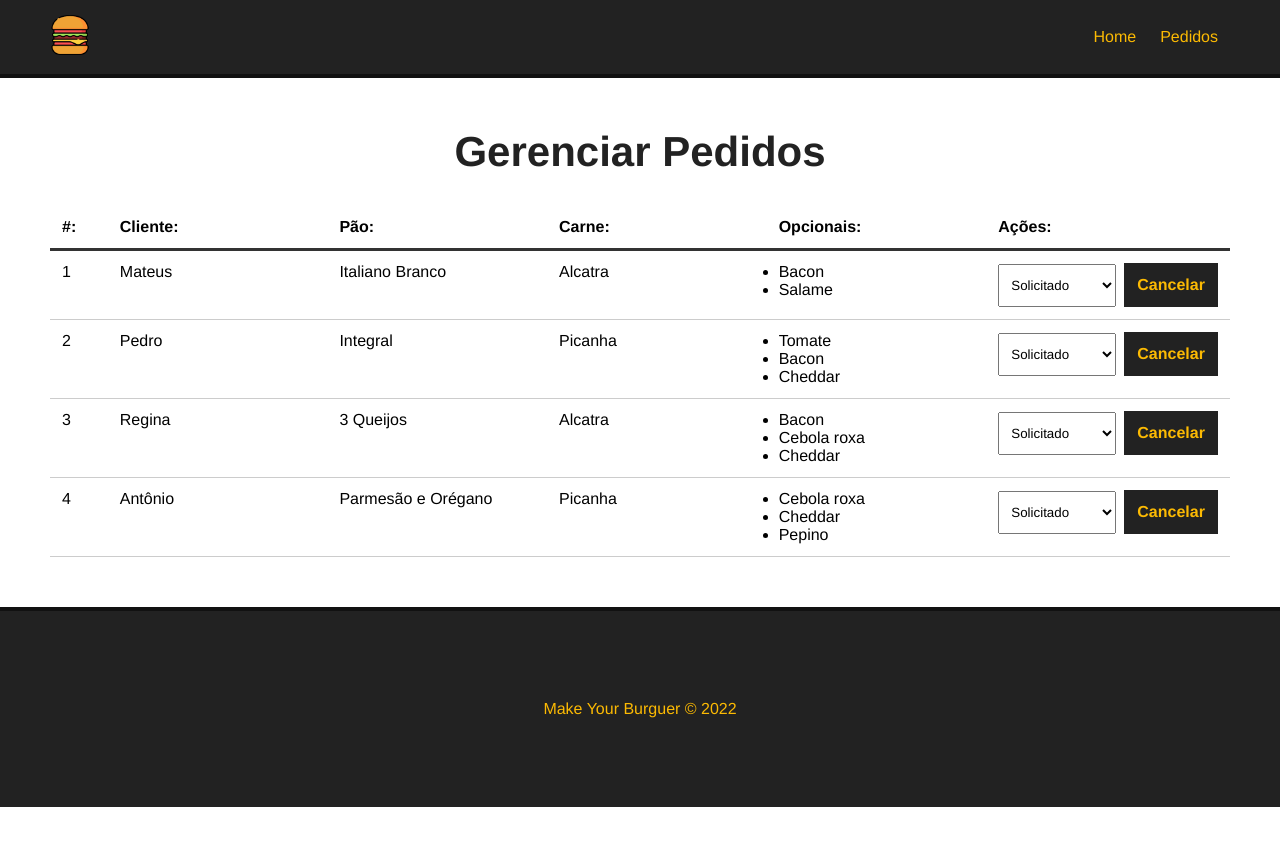
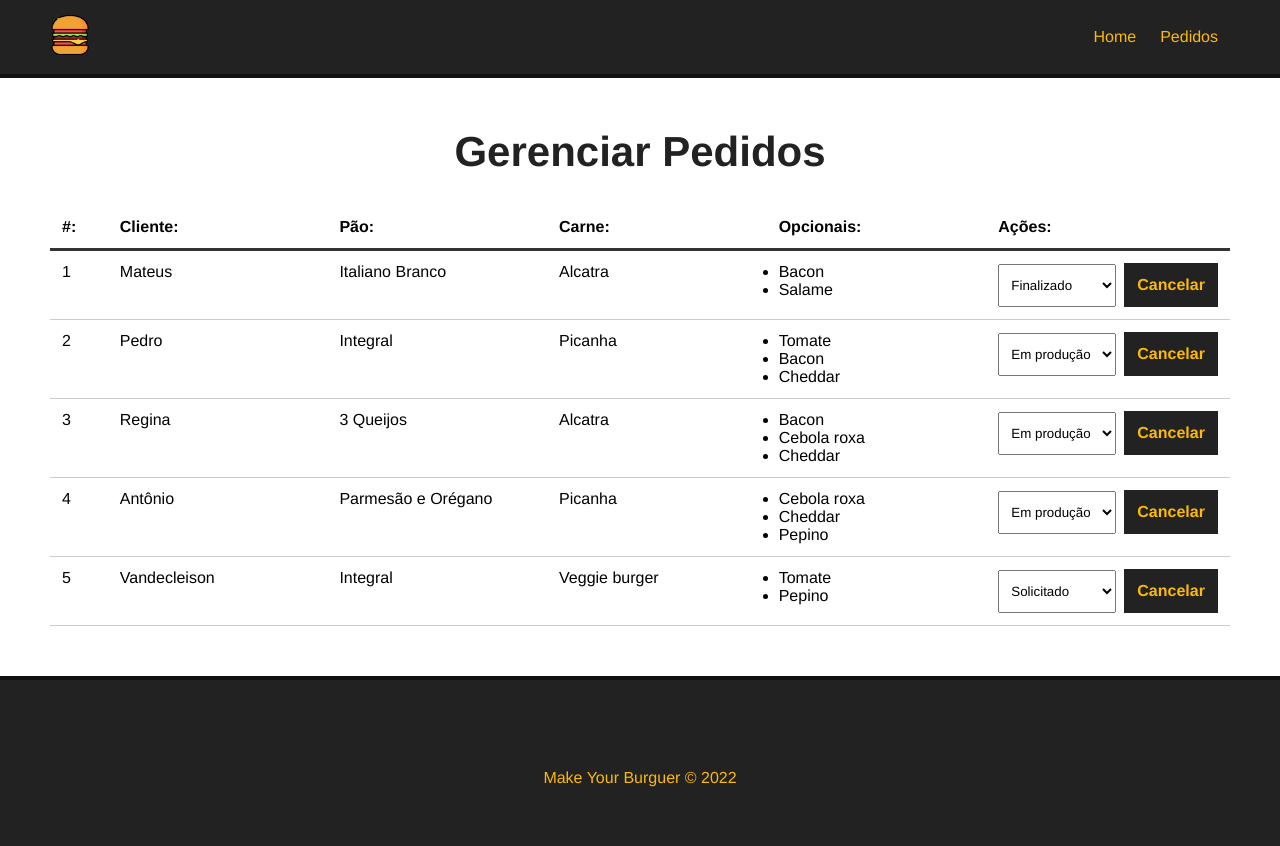
Before and after one commit to MatteusP/Projeto-Vue, a Vue app: page /Pedidos in a window 1280 px wide. Shown: the top 846 px of the page. Before the commit the page ends 807 px from the top, so only its background shows below. Built offline with nearby package versions, Linux system fonts and the light colour scheme; data requests are answered from the project's data file.

Commit message:
atualização dos status do pedido no backend

```diff
--- a/db/db.json
+++ b/db/db.json
@@ -86,7 +86,7 @@
         "Bacon",
         "Salame"
       ],
-      "status": "Solicitado",
+      "status": "Finalizado",
       "id": 1
     },
     {
@@ -98,7 +98,7 @@
         "Bacon",
         "Cheddar"
       ],
-      "status": "Solicitado",
+      "status": "Em produção",
       "id": 2
     },
     {
@@ -110,7 +110,7 @@
         "Cebola roxa",
         "Cheddar"
       ],
-      "status": "Solicitado",
+      "status": "Em produção",
       "id": 3
     },
     {
@@ -122,8 +122,19 @@
         "Cheddar",
         "Pepino"
       ],
+      "status": "Em produção",
+      "id": 4
+    },
+    {
+      "nome": "Vandecleison",
+      "carne": "Veggie burger",
+      "pao": "Integral",
+      "opcionais": [
+        "Tomate",
+        "Pepino"
+      ],
       "status": "Solicitado",
-      "id": 4
+      "id": 5
     }
   ]
 }
--- a/src/components/Dashboard.vue
+++ b/src/components/Dashboard.vue
@@ -68,6 +68,17 @@ export default {
         const res = await req.json()
         this.getPedidos()
       },
+      async updateBurger(event, id) {
+        const option = event.target.value;
+        const dataJson = JSON.stringify({status: option});
+        const req = await fetch(`http://localhost:3000/burgers/${id}`, {
+          method: "PATCH",
+          headers: { "Content-Type" : "application/json" },
+          body: dataJson
+        });
+        const res = await req.json()
+        console.log(res)
+      }
 
   },
     mounted() {
```
